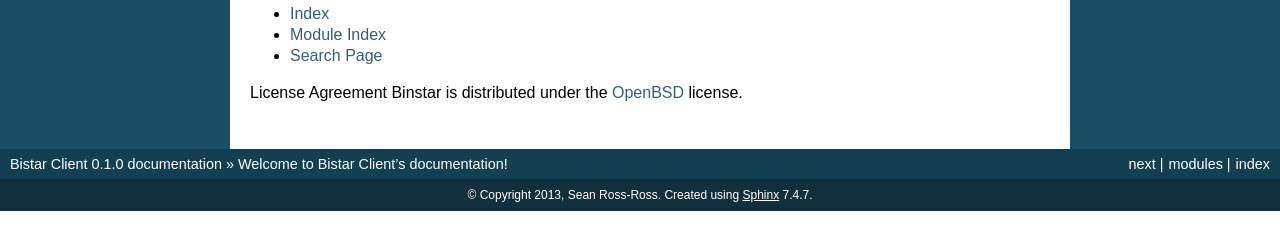
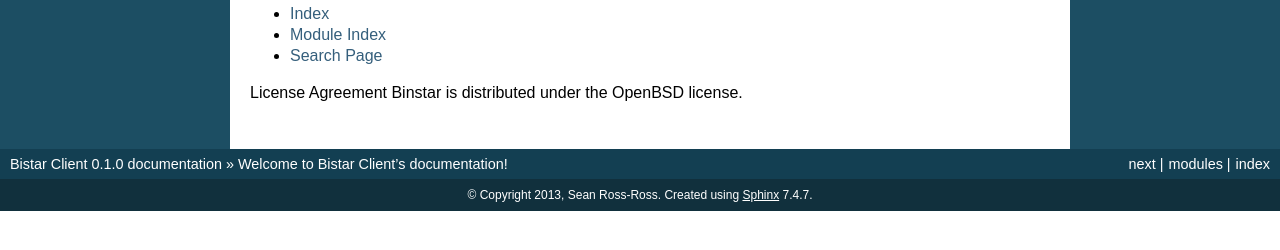
Before and after one commit to anaconda/anaconda-client, a Sphinx documentation site: the page built from doc/index.rst, in a window 1280 px wide. Shown: the part 322-572 px from the top of the page. Built offline with Sphinx 7.4.7, drawn with Linux system fonts in a browser that asks for light colours; pages that are not in the unit, such as notebooks, are missing from menus.

Commit message:
doc typos

```diff
--- a/doc/faq.rst
+++ b/doc/faq.rst
@@ -5,6 +5,6 @@ FAQ
 
 **What is Binstar?**
 
-Binstar is an online repository of software designed to be used to conda_.
+Binstar is an online repository of software designed to be used to conda.
 
 .. _conda http://docs.continuum.io/conda/
--- a/doc/index.rst
+++ b/doc/index.rst
@@ -30,6 +30,6 @@ Indices and tables
 
 
 License Agreement
-Binstar is distributed under the OpenBSD_ license.
+Binstar is distributed under the OpenBSD license.
 
 .. _OpenBSD: http://opensource.org/licenses/bsd-license.php
--- a/doc/support.rst
+++ b/doc/support.rst
@@ -2,6 +2,6 @@
 Support
 ======
 
-The easiest way to get help is to open an issue on Github_.
+The easiest way to get help is to open an issue on Github.
 
 .. _Github https://github.com/Binstar/binstar_client/issues
```
